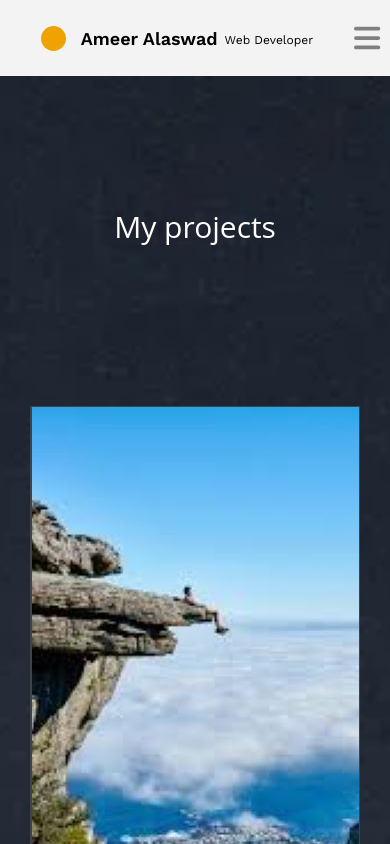
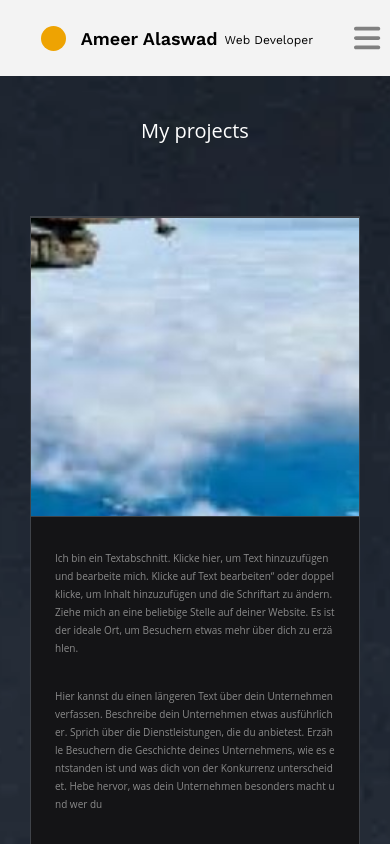
Before and after one commit to NagIbrahim/A-Profile, a React (Create React App) app: page /projects in a window 390 px wide. Shown: the top 844 px of the page. Built offline with nearby package versions, Linux system fonts and the light colour scheme.

Commit message:
adjust media query project page

```diff
--- a/src/components/card.css
+++ b/src/components/card.css
@@ -14,6 +14,11 @@
    border:1px solid rgb(63,67,73);
 }
 
+#card-img img{
+   width:100%;
+   height: 100%;
+   object-fit: cover;
+}
 .c-txt{
    width:950px;
    height:630px;
@@ -25,7 +30,6 @@
 
 .txt-w{
     width:343px;
-   /* border:1px solid rgb(63,67,73);*/
 }
  #p1 p, #p2 p{
     font-family: "open sans";
@@ -72,27 +76,47 @@
   }
 
 
-  @media only screen and (max-width:425px){
+
+  @media only screen and (max-width:375px) {
+   .txt-w{
+      width:250px;
+  }
+
+}
+
+
+  @media only screen and (max-width:425px) {
+   .txt-w{
+      width:280px;
+  }
+
    #p1 p, #p2 p{
-      font-size: 9px;
+      font-size: 10px;
    }
 
 }
 
-  @media only screen  and (max-width:900px) and  (min-width:425px) {
+@media only screen  and (max-width:900px) and (min-width:425px) {
+   #p1 p, #p2 p{
+      font-size: 12px;
+   }
+  #p1 {
+      margin-bottom: 5px;
+  }
+
+}
+
+  @media only screen  and (max-width:900px)  {
   #card{
      flex-direction: column;
-     height: 700px;
+     height: 730px;
   }
 #card-img{
    height:300px;
 }
+
   .c-txt{
    width:100%;
-
    }
 
-   #p1 p, #p2 p{
-      font-size: 12px;
-   }
   }
--- a/src/components/projects.css
+++ b/src/components/projects.css
@@ -24,12 +24,12 @@
 }
 
 #projects-title  {
-  height: 300px;
+  height: 110px;
   display: flex;
   justify-content: center;
   align-items: center;
   font-family: "open sans";
-  font-size:30px;
+  font-size:25px;
   color: #fff;
 }
 
@@ -39,11 +39,9 @@
 
 }
 
+@media only screen and (max-width:425px){
+  #projects-title {
+    font-size: 20px;
+  }
 
-/*@media only screen  and (max-width:770px){
-
-#projects-title{
-  font-size: 30px;
 }
-
-}*/
```
